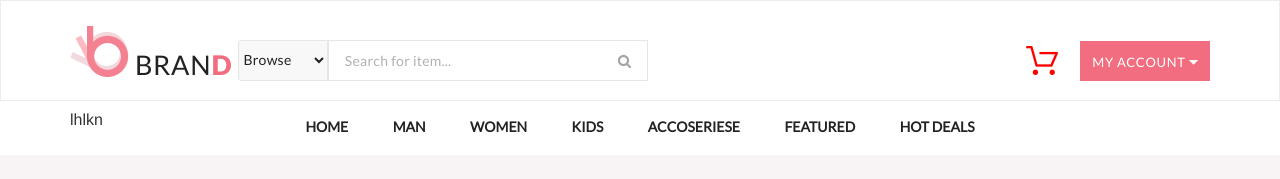
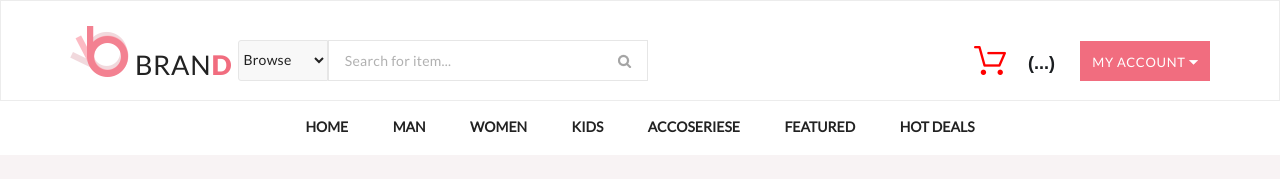
Before and after one commit to mariamika/BRAND, a plain HTML site: page pages/shopping_cart.html in a window 1280 px wide. Both pictures are taken after a click on the link "CONTINUE SHOPPING". Shown: the top 179 px of the page. Drawn offline with Linux system fonts and the light colour scheme; no server answers; files whose address does not match are found by name.

Commit message:
дополнение

```diff
--- a/js/main.js
+++ b/js/main.js
@@ -41,12 +41,15 @@ $(document).ready(function () {
         //заменяем изображение корины в главном меню и добавляем количество товара
         let $corzina = $('img.corzina');
         $corzina.attr('src','../img/red_corzina.png');
+
+
+
         let $countDiv = $('<div />', {
             class: 'countDiv',
-            text: `lhlkn`
+            text: `(...)`
         });
 
-        $corzina.after($countDiv);
+        $corzina.before($countDiv);
     })
 
 });
--- a/sass/style.scss
+++ b/sass/style.scss
@@ -145,14 +145,15 @@ body {
 .hide_corzina {display: none;}
 .countDiv {
         display: block;
-        background-color: #0b2e13;
         width: 30px;
         height: 30px;
         color: #1b1e21;
         font-family: 'lato-regular', sans-serif;
-        font-size: 20px;
-        margin-top: 20px;
+        font-size: 18px;
+        font-weight: 700;
+        margin-top: 27px;
         margin-right: 22px;
+        float: right;
 }
 .navigation {
         height: 54px;
```
Also changed, not shown: css/style.css.
